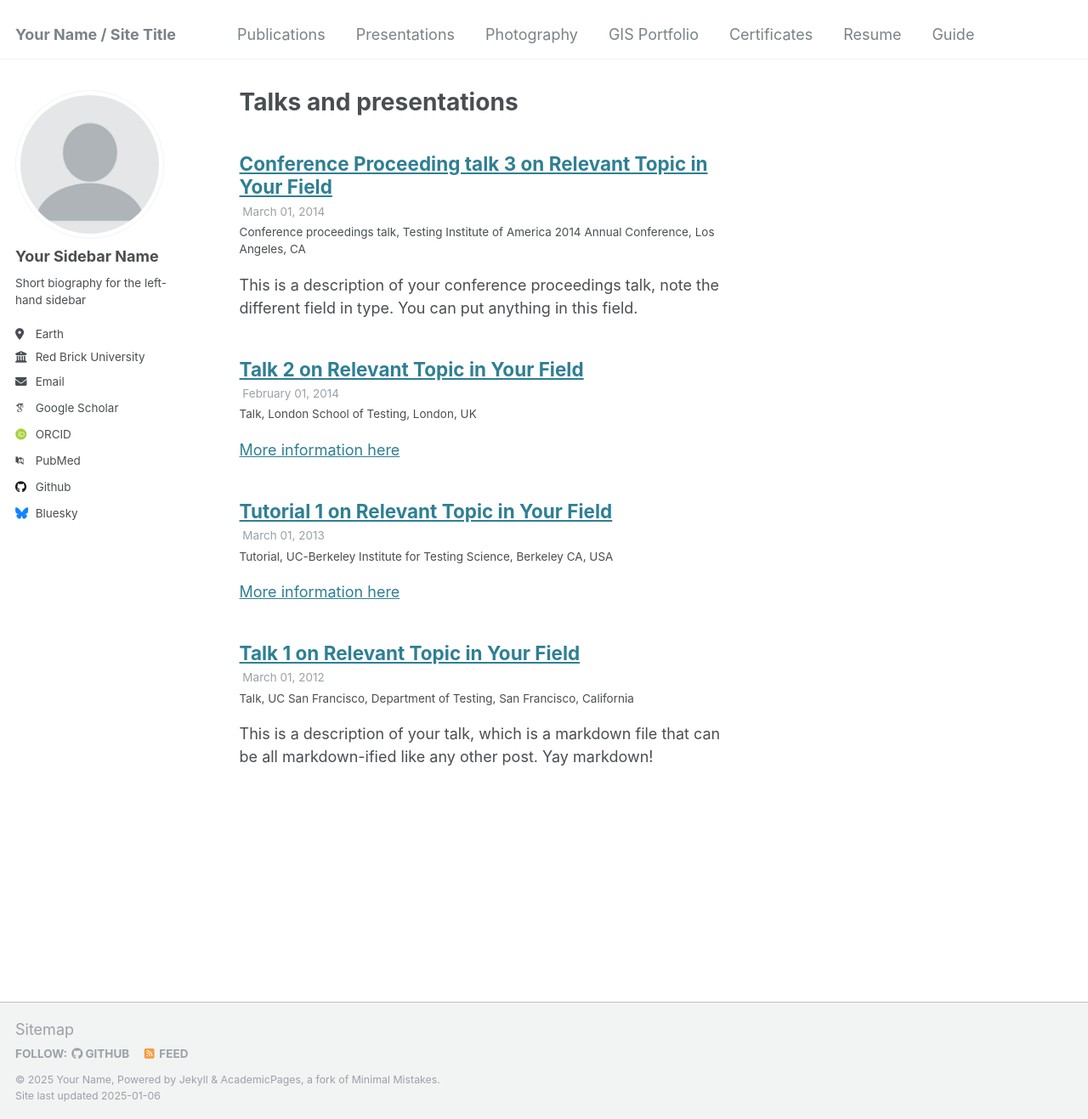
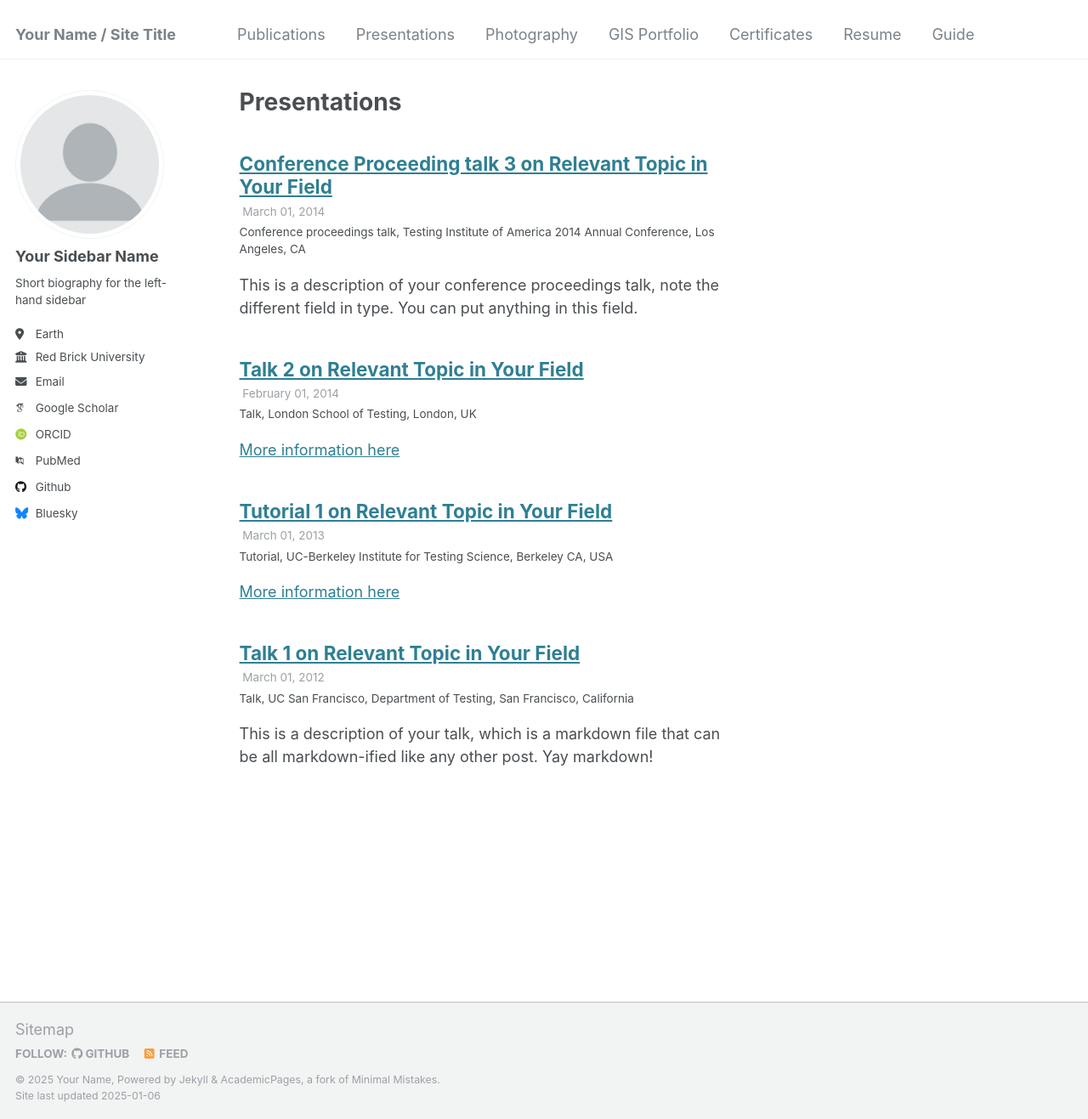
Before and after one commit to juliettedoyle/juliettedoyle.github.io, a Jekyll site: the page built from _pages/talks.html, in a window 1280 px wide and 1317 px high. Shown: the whole window at 85% size. Built offline with Jekyll 4.4.1, drawn with Linux system fonts in a browser that asks for light colours; some web fonts are replaced.

Commit message:
Update talks.html

```diff
--- a/_pages/talks.html
+++ b/_pages/talks.html
@@ -1,7 +1,7 @@
 ---
 layout: archive
-title: "Talks and presentations"
-permalink: /talks/
+title: "Presentations"
+permalink: /juliettedoyle.github.io/_pages/presentations/
 author_profile: true
 ---
 
```
